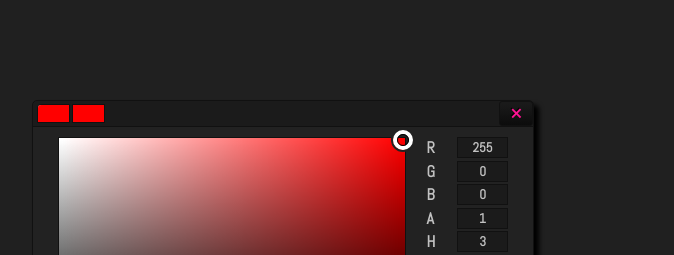
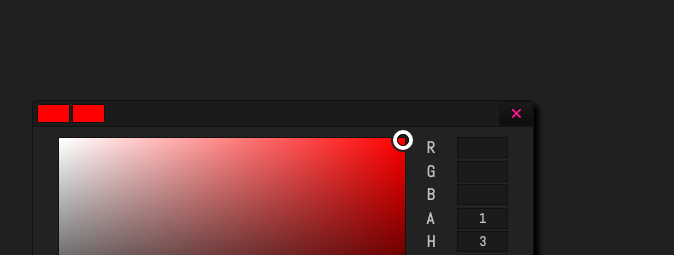
Before and after one commit to tschiboka/colorpicker, a React (Create React App) app: page / in a window 1280 px wide. Both pictures are taken after a click on the button "ColorPicker". Shown: the top 255 px of the page, without its empty margins (68-742 px from the left). Built offline with nearby package versions, Linux system fonts and the light colour scheme.

Commit message:
change state rgba and work with a detailed color object instead

```diff
--- a/src/Components/ColorPicker/ColorPicker.js
+++ b/src/Components/ColorPicker/ColorPicker.js
@@ -15,8 +15,8 @@ export default class ColorPicker extends Component {
                 agent: navigator.userAgent.match(/(Chrome|Firefox|MSIE|Egde|Safari|Opera)/g)[0],
                 prefix: `-${(Array.prototype.slice.call(window.getComputedStyle(document.documentElement, '')).join('').match(/-(moz|webkit|ms)-/))[1]}-`
             },
-            RGBA: this.props.RGBA || [255, 0, 0, 1], // default
-            originalRGBA: this.props.RGBA || [255, 0, 0, 1],
+            color: this.getColorObj(this.props.color || "rgb(255, 0, 0)"),
+            originalcolor: this.getColorObj(this.props.color || "rgb(255, 0, 0)"),
             hueSliderMouseDown: false,
             alphaSliderMouseDown: false,
             colorPaletteMouseDown: false,
@@ -72,9 +72,8 @@ export default class ColorPicker extends Component {
         const [width, height] = [rect.width, rect.height];
         const palette = this.state.colorPalette;
         const ctx = palette.getContext("2d");
-        const [r, g, b] = [...this.state.RGBA];
 
-        const hue = this.rgbToHsl(r, g, b)[0];
+        const hue = this.state.color.hsl.h;
 
         palette.width = width;
         palette.height = height;
@@ -145,20 +144,20 @@ export default class ColorPicker extends Component {
             target.style.left = diffX + "px";
             if (sliderType === "hue") {
                 const ctx = this.state.hueColorPoints.getContext("2d");
-                const rgba = [...ctx.getImageData(diffX, 3, 1, 1).data];
-                rgba[3] = this.state.RGBA[3];
-                this.setState({ ...this.state, RGBA: rgba }, () => {
+                const [r, g, b] = [...ctx.getImageData(diffX, 3, 1, 1).data];
+
+                this.setState({ ...this.state, color: this.getColorObj(`rgb(${r}, ${g}, ${b})`) }, () => {
                     this.drawColorPaletteCanvas()
                     const [r, g, b] = [...this.getColorUnderPaletteCursor()];
-                    this.setState({ ...this.state, RGBA: [r, g, b, this.state.RGBA[3]] });
+                    this.setState({ ...this.state, color: this.getColorObj(`rgb(${r}, ${g}, ${b})`) });
                 });
             }
             else {
                 const alpha = Number((1 - (Math.round((diffX / maxX) * 100) / 100)).toFixed(2));
-                const rgba = [...this.state.RGBA];
+                const colorObj = Object.assign({}, this.state.color);
+                colorObj.alpha = alpha;
 
-                rgba[3] = alpha;
-                this.setState({ ...this.state, RGBA: rgba });
+                this.setState({ ...this.state, color: colorObj });
             }
         }
     }
@@ -201,7 +200,7 @@ export default class ColorPicker extends Component {
 
         // set state
         const [r, g, b] = [...this.getColorUnderPaletteCursor(x, y)];
-        this.setState({ ...this.state, RGBA: [r, g, b, this.state.RGBA[3]] });
+        this.setState({ ...this.state, color: this.getColorObj(`rgb(${r}, ${g}, ${b})`) });
     }
 
 
@@ -289,14 +288,13 @@ export default class ColorPicker extends Component {
             }
             case "hsla": {
                 const digits = colorStr.match(/(\d\.\d*)|(\d*)/g).filter(m => !!m).map(Number);
-                console.log(digits);
                 const rgb = this.hslToRgb(...digits);
                 r = rgb[0]; g = rgb[1]; b = rgb[2];
                 h = digits[0]; s = digits[1]; l = digits[2]; a = digits[3];
                 hex = this.rgbToHex(r, g, b);
                 break;
             }
-            default: { console.log("Inccalid color : ", colorStr); }
+            default: { console.log("Invalid color : ", colorStr); }
         }
 
         if (colorType !== "invalid") {
@@ -392,7 +390,6 @@ export default class ColorPicker extends Component {
 
         m = l - c / 2;
         r = Math.round((r + m) * 255); g = Math.round((g + m) * 255); b = Math.round((b + m) * 255);
-
         return [r, g, b];
     }
 
@@ -417,7 +414,7 @@ export default class ColorPicker extends Component {
                                 className="ColorPicker__prev-color"
                                 style={{ backgroundImage: `url(${checkeredRect})` }}
                             >
-                                <div style={{ backgroundColor: `rgba(${this.state.originalRGBA.join(",")}` }}></div>
+                                <div style={{ backgroundColor: this.state.originalcolor.code.rgba }}></div>
                             </div>
 
                             <div
@@ -425,7 +422,7 @@ export default class ColorPicker extends Component {
                                 className="ColorPicker__curr-color"
                                 style={{ backgroundImage: `url(${checkeredRect})` }}
                             >
-                                <div style={{ backgroundColor: `rgba(${this.state.RGBA.join(",")}` }}></div>
+                                <div style={{ backgroundColor: this.state.color.code.rgba }}></div>
                             </div>
                         </div>
                         <button
@@ -458,13 +455,13 @@ export default class ColorPicker extends Component {
                             </div>
 
                             <div className="ColorPicker__text-inputs">
-                                <div>R <input type="text" tabIndex={2} value={this.state.RGBA[0]} onChange={e => this.handleInputOnchange(e)} /></div>
+                                <div>R <input type="text" tabIndex={2} value={this.state.color.rgb[0]} onChange={e => this.handleInputOnchange(e)} /></div>
 
-                                <div>G <input type="text" tabIndex={3} value={this.state.RGBA[1]} /></div>
+                                <div>G <input type="text" tabIndex={3} value={this.state.color.rgb[1]} /></div>
 
-                                <div>B <input type="text" tabIndex={4} value={this.state.RGBA[2]} /></div>
+                                <div>B <input type="text" tabIndex={4} value={this.state.color.rgb[2]} /></div>
 
-                                <div>A <input type="text" tabIndex={5} value={this.state.RGBA[3]} /></div>
+                                <div>A <input type="text" tabIndex={5} value={this.state.color.alpha} /></div>
 
                                 <div>H <input type="text" tabIndex={6} value={3} /></div>
 
@@ -502,7 +499,7 @@ export default class ColorPicker extends Component {
                                             <div
                                                 className="ColorPicker__alpha"
                                                 id={(this.props.id || "") + "-alpha"}
-                                                style={{ background: `${this.state.browser.prefix}linear-gradient(left, rgba(${this.state.RGBA[0]}, ${this.state.RGBA[1]}, ${this.state.RGBA[2]}), transparent)` }}>
+                                                style={{ background: `${this.state.browser.prefix}linear-gradient(left, ${this.state.color.code.rgb}, transparent)` }}>
                                                 <div
                                                     id={(this.props.id || "") + "-alpha__thumb"}
                                                     className="ColorPicker__slider-thumb"
```
